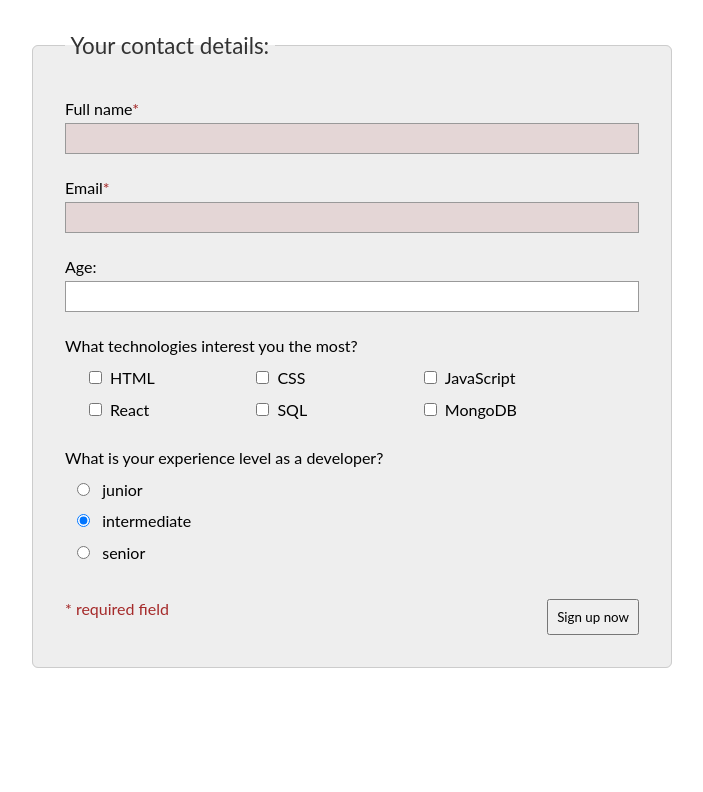
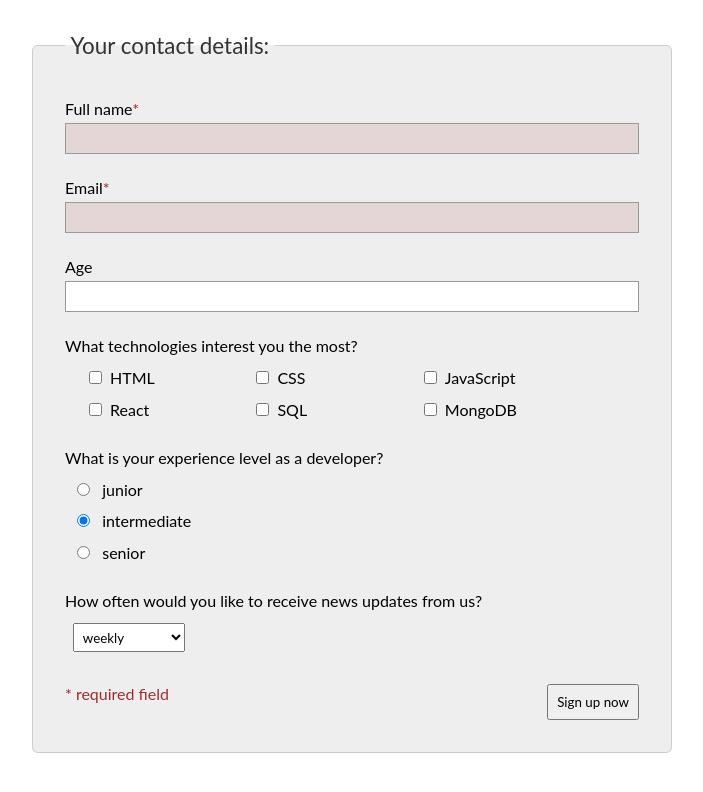
Before and after one commit to edwardtanguay/et001-contact-form, a plain HTML site: page index.html in a window 1280 px wide. Shown: the whole page, without its empty margins (0-703 px from the left). Drawn offline with Linux system fonts and the light colour scheme.

Commit message:
drop down

```diff
--- a/css/main.css
+++ b/css/main.css
@@ -28,6 +28,11 @@ fieldset {
 legend {
 	padding: 0 .25em;
 	color: #333;
+}
+
+select {
+	margin: .5rem 0 0 .5rem;
+	padding: .3rem;
 }
 
 label {
--- a/index.html
+++ b/index.html
@@ -36,14 +36,14 @@
 			</div>
 
 			<div class="row">
-				<label for="age">Age:</label>
+				<label for="age">Age</label>
 				<input type="number"
 					   name="age"
 					   id="age">
 			</div>
 
 			<div class="row">
-				<label for="age">What technologies interest you the most?</label>
+				<label>What technologies interest you the most?</label>
 				<div class="techItems">
 
 					<div class="techItem">
@@ -98,7 +98,7 @@
 			</div>
 
 			<div class="row">
-				<label for="l">What is your experience level as a developer?</label>
+				<label>What is your experience level as a developer?</label>
 				<div class="levels">
 					<div class="level">
 						  <input type="radio"
@@ -125,6 +125,17 @@
 				</div>
 			</div>
 
+			<div class="row">
+				<label for="newsletter">How often would you like to receive news updates from us?</label>
+				<select name="newsletter"
+						id="newsletter">
+					<option value="weekly">weekly</option>
+					<option value="monthly">monthly</option>
+					<option value="yearly">yearly</option>
+					<option value="never">no, thank you</option>
+				</select>
+			</div>
+
 			<div class="buttonRow">
 				<div class="note">* required field</div>
 				<button>Sign up now</button>
```
